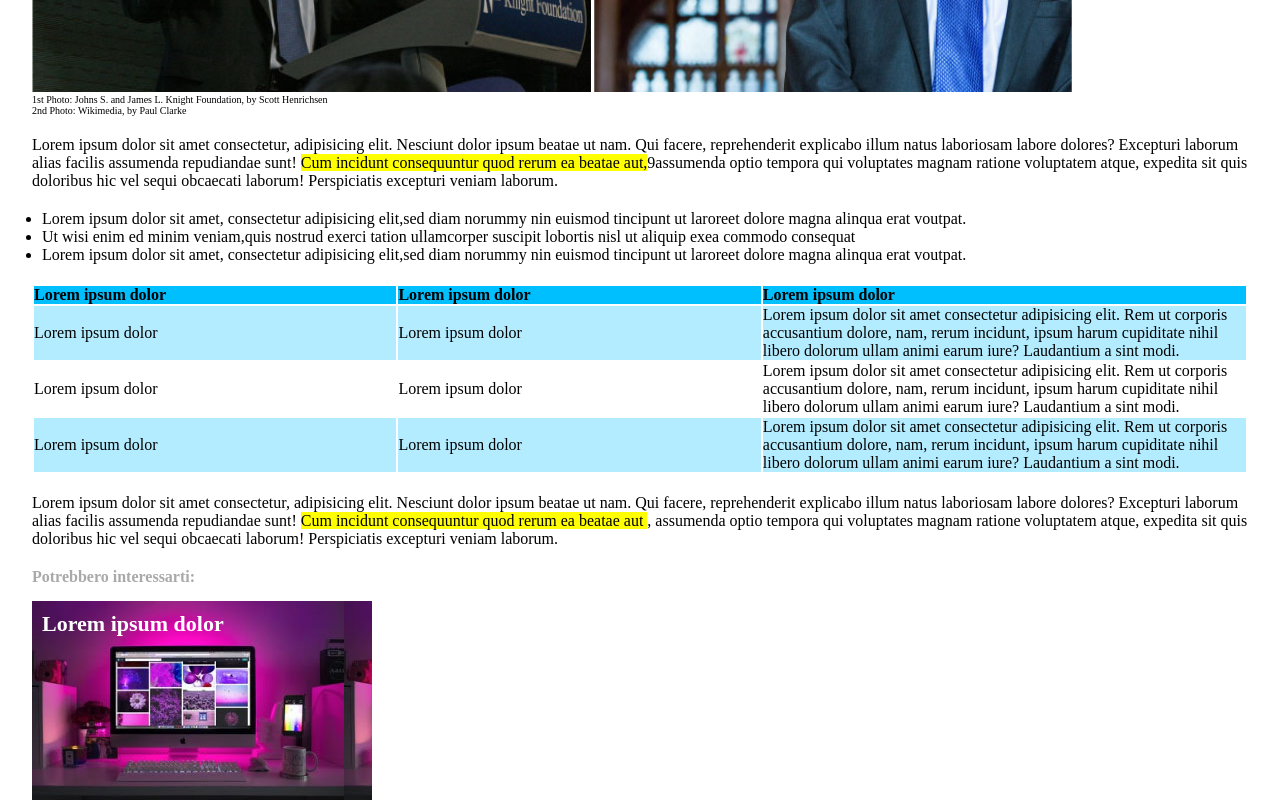
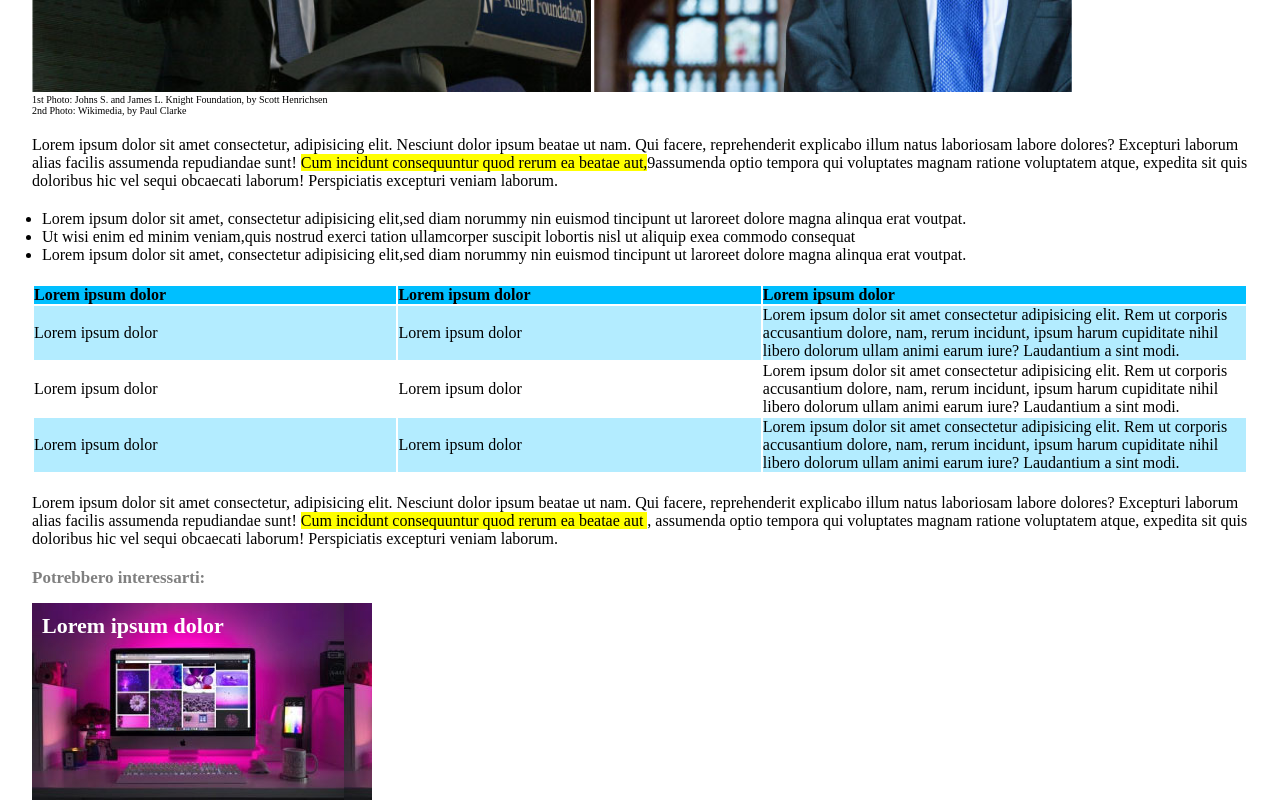
Before and after one commit to benitorubano1992/html-css-booleaner, a plain HTML site: page index.html in a window 1280 px wide. Shown: the part 630-1430 px from the top of the page. Drawn offline with Linux system fonts and the light colour scheme.

Commit message:
aggiornamenti conclusivi

```diff
--- a/css/stile.css
+++ b/css/stile.css
@@ -36,7 +36,7 @@
 
 /* aggiorno colore ai sottitoli  */
 .sub-title{
-    color: darkgray;
+    color: #808080;
     font-size: 1.6rem;
 }
 
@@ -96,8 +96,8 @@
 
 /* /* aggiorno dimensione a titolo aside */
 h4.sub-title{
-    font-size: 1.6rem;
-    font-weight:600;
+    font-size: 1.7rem;
+    font-weight:bold;
 }
 /* aside impostazione sfondi */
 aside div span{
```
